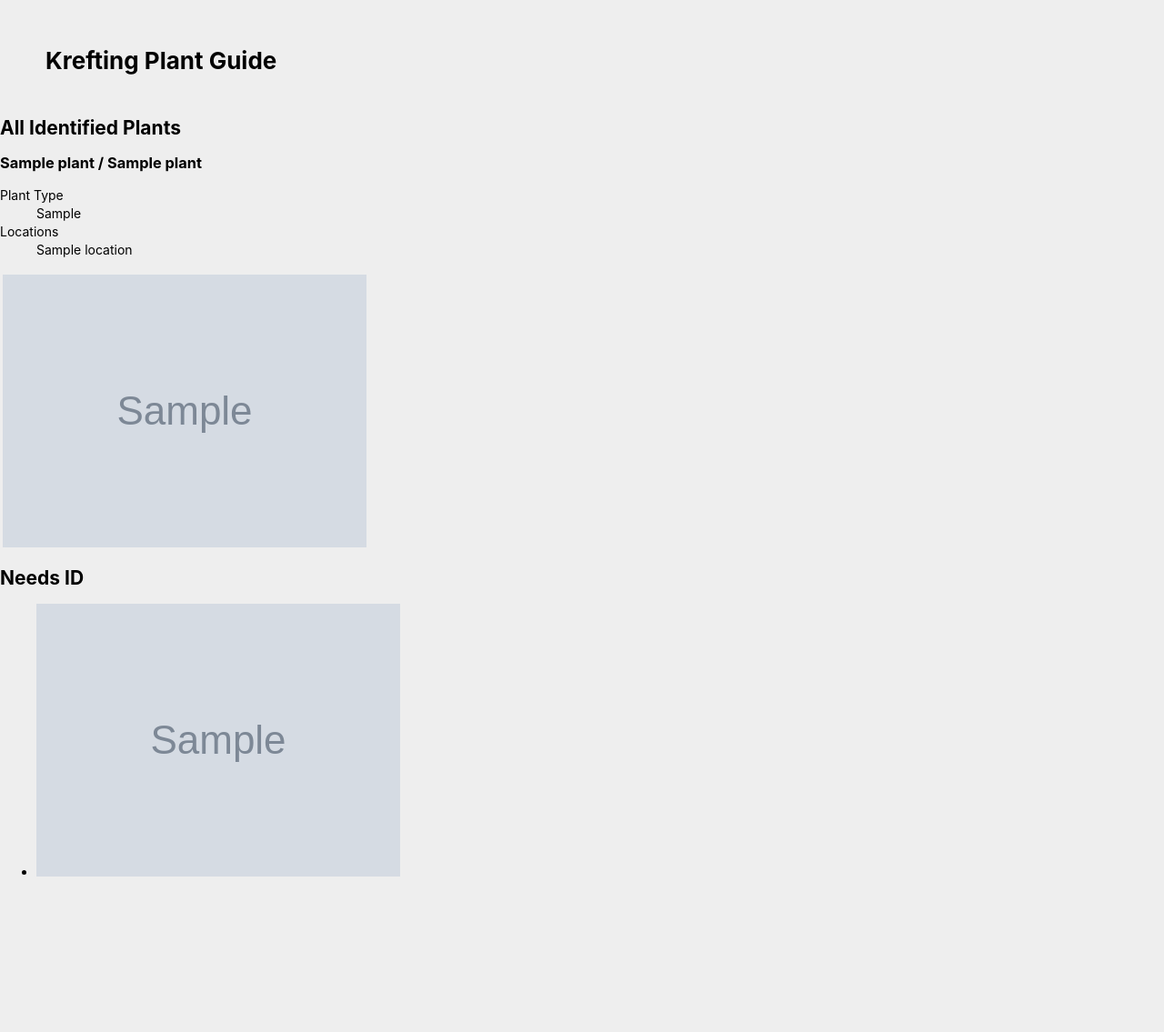
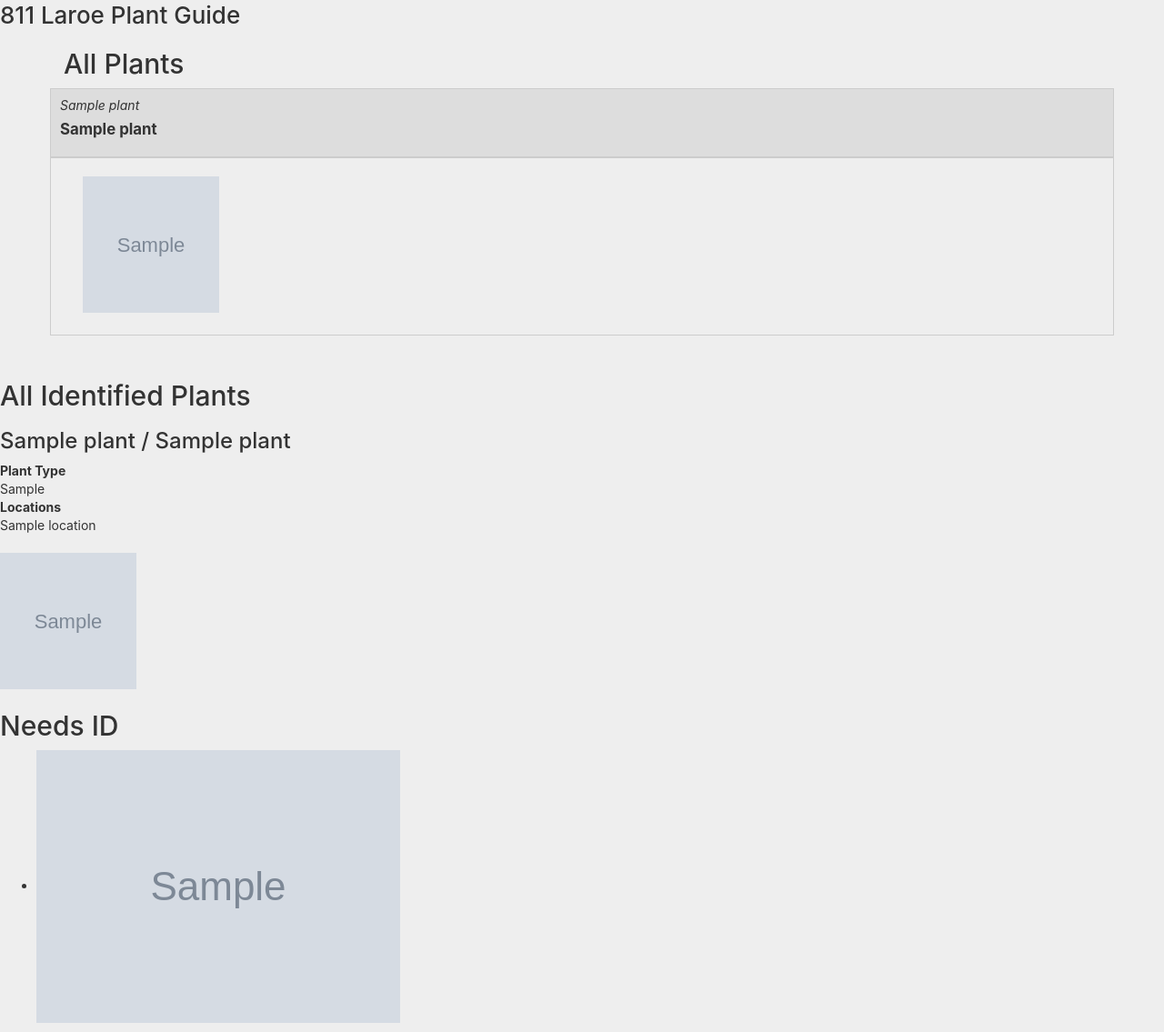
Before and after one commit to gordon-krefting/PlantBook, a Python web app: template book_formatter/book_formatter/templates/index.jinja2 in a window 1280 px wide. Shown: the whole page at 91% size. Before the commit the page ends 964 px from the top, so only its background shows below. Run offline with Jinja, Linux system fonts and the light colour scheme; the template is opened without the code that fills it: most values are stand-ins (such as "Sample title", 1, 10 or a date in 2020); grey boxes marked "Sample" are stand-in pictures; some libraries are stand-ins or nearby versions.

Commit message:
Added photo capture date , replaced 'invasive' boolean with 'nativity' , lots of style changes

```diff
--- a/book_formatter/book_formatter/templates/index.jinja2
+++ b/book_formatter/book_formatter/templates/index.jinja2
@@ -1,15 +1,17 @@
 <!DOCTYPE html>
 <html lang="en-US">
   <head>
+    <title>811 Laroe Plant Guide</title>
     <meta charset="utf-8">
+    <meta name="viewport" content="width=device-width, initial-scale=1">
+    <meta name="pinterest" content="nopin" />
+    <link rel="stylesheet" href="https://maxcdn.bootstrapcdn.com/bootstrap/3.4.1/css/bootstrap.min.css">
     <link rel="stylesheet" href="plantbook.css">
-    <title>Krefting Plant Guide</title>
-    <meta name="viewport" content="width=device-width"/>
-    <!--link rel="stylesheet" href="https://cdn.jsdelivr.net/npm/photoswipe@5.3.0/dist/photoswipe.css"-->
     <link rel="stylesheet" href="./photoswipe/dist/photoswipe.css">
     <link rel="stylesheet" href="./photoswipe/photoswipe-dynamic-caption-plugin.css">
+    <script src="https://ajax.googleapis.com/ajax/libs/jquery/3.6.4/jquery.min.js"></script>
+    <script src="https://maxcdn.bootstrapcdn.com/bootstrap/3.4.1/js/bootstrap.min.js"></script>
 
-    <!-- demo styles, ignore em-->
     <style>
       body {
         margin: 0;
@@ -21,7 +23,6 @@
       }
       h1 {
         margin: 0;
-        padding: 50px 50px 30px 50px;
         font-size: 26px;
         line-height: 1.3;
       }
@@ -50,9 +51,61 @@
     </style>
   </head>
   <body>
-    <section class="frontcover">
-      <h1>Krefting Plant Guide</h1>
-    </section>
+    <h1>811 Laroe Plant Guide</h1>
+
+  {% macro plantEntry(p) -%}
+      <div class="row" style="border: solid #cccccc 1px; padding:10px; background:#dddddd;">
+        <div class="column plant_listing">
+        <p class="scientific_name">{{p.scientific_name}}</p>
+        <p class="common_name">{{p.common_name}}</p>
+        </div>
+      </div>
+      <div class="row" style="border: solid #cccccc 1px; padding:20px; margin-bottom:30px; background:#eeeeee">
+      {% for photo in p.photo_records %}
+        <div class="col-sm-2  pswp-gallery__item">
+          <a
+                href="images/{{photo.filename}}"
+                data-pswp-width="{{photo.width}}"
+                data-pswp-height="{{photo.height}}"
+                target="_blank">
+            <img src="thumbs/{{photo.filename}}" alt="{{p.scientific_name}}" height="{{photo.thumbnail_height}}" width="{{photo.thumbnail_width}}"
+               style="width: 150px; height: 150px; object-fit: cover;">
+          </a>
+          <div class="pswp-caption-content">
+	      <div class="plant_caption">
+	      <p>{{plant_types[p.plant_type]}}</p>
+              <p class="scientific_name">{{p.scientific_name}}</p>
+              <p class="common_name">{{p.common_name}}</p>
+              <p>{{photo.date}}</p>
+              {% if p.invasive %}
+              <p class="invasive">Invasive</p>
+              {% endif %}
+              <dl>
+                <dt>Locations</dt>
+                {% for l in p.locations %}
+                <dd>{{locations[l]}}</dd>
+                {% endfor %}
+              </dl>
+	      </div>
+              </div>
+        </div>
+      {% endfor %}
+      </div>
+  {%- endmacro %}
+
+  {% macro plantList(name, key, plants) -%}
+    <div class="container" id="gallery_{{key}}">
+    <h2>{{name}}</h2>
+    {% for p in plants %}
+      {{ plantEntry(p) }}
+    {% endfor %}
+    </div>
+  {%- endmacro %}
+
+  {{ plantList("All Plants", "all", plants) }}
+
+
+
     <section class="chapter" id="gallery">
       <h2>All Identified Plants</h2>
       {% for p in plants %}
@@ -77,19 +130,22 @@
           <tr>
           {% for photo in p.photo_records %}
             <td>
-	    <div class="pswp-gallery__item">
+              <div class="pswp-gallery__item">
               <a
                 href="images/{{photo.filename}}"
                 data-pswp-width="{{photo.width}}"
                 data-pswp-height="{{photo.height}}"
+                {% if loop.index > 6 %}style = "display:none"{% endif %}
                 target="_blank">
-                <img src="thumbs/{{photo.filename}}" alt="{{p.scientific_name}}">
+              <img src="thumbs/{{photo.filename}}" alt="{{p.scientific_name}}" height="{{photo.thumbnail_height}}" width="{{photo.thumbnail_width}}"
+                   style="width: 150px; height: 150px; object-fit: cover;">
               </a>
 	      <div class="pswp-caption-content">
 	      <div class="plant_caption">
 	      <p>{{plant_types[p.plant_type]}}</p>
               <p class="scientific_name">{{p.scientific_name}}</p>
               <p class="common_name">{{p.common_name}}</p>
+              <p>{{photo.date}}</p>
               {% if p.invasive %}
               <p class="invasive">Invasive</p>
               {% endif %}
@@ -125,14 +181,15 @@
         top: 0, bottom: 0, left: 0, right: 0
       };
       const largeScreenPadding = {
-        top: 0, bottom: 0, left: 0, right: 0
+        top: 0, bottom: 0, left: 0, right: 30
       };
       const lightbox = new PhotoSwipeLightbox({
+        showHideAnimationType: 'fade',
         gallerySelector: '#gallery',
         childSelector: '.pswp-gallery__item',
         bgOpacity: 0.9,
 
-        // optionaly adjust viewport
+        // optionally adjust viewport
         paddingFn: (viewportSize) => {
           return viewportSize.x < 700 ? smallScreenPadding : largeScreenPadding
         },
@@ -141,11 +198,36 @@
 
       const captionPlugin = new PhotoSwipeDynamicCaption(lightbox, {
         mobileLayoutBreakpoint: 700,
-        type: 'auto',
+        type: 'aside',
         mobileCaptionOverlapRatio: 1
       });
 
       lightbox.init();
+
+      function createLightbox(tag) {
+        const lightbox = new PhotoSwipeLightbox({
+          showHideAnimationType: 'fade',
+          gallerySelector: '#gallery_' + tag,
+          childSelector: '.pswp-gallery__item',
+          bgOpacity: 0.9,
+
+          // optionally adjust viewport
+          paddingFn: (viewportSize) => {
+            return viewportSize.x < 700 ? smallScreenPadding : largeScreenPadding
+          },
+          pswpModule: () => import('./photoswipe/dist/photoswipe.esm.js')
+        });
+
+        const captionPlugin = new PhotoSwipeDynamicCaption(lightbox, {
+          mobileLayoutBreakpoint: 700,
+          type: 'aside',
+          mobileCaptionOverlapRatio: 1
+        });
+
+        lightbox.init();
+      }
+      createLightbox('all');
+
       </script>
 
   </body>
--- a/book_formatter/book_formatter/templates/photoswipe/photoswipe-dynamic-caption-plugin.css
+++ b/book_formatter/book_formatter/templates/photoswipe/photoswipe-dynamic-caption-plugin.css
@@ -25,7 +25,9 @@
   padding: 20px 15px 20px 20px;
   margin-top: 50px;
   margin-left: 30px;
+  margin-right: 30px;
   background: #cccccc;
+  Xborder: 1px solid red;
 }
 
 .pswp__dynamic-caption--below {
--- a/book_formatter/book_formatter/templates/plantbook.css
+++ b/book_formatter/book_formatter/templates/plantbook.css
@@ -26,3 +26,19 @@
   text-indent: -1em;
   padding-left: 1em;
 }
+
+.plant_listing .scientific_name {
+  font-style: italic;
+  font-size: 1em;
+  line-height: 1.1em;
+  text-indent: -1em;
+  padding-left: 1em;
+}
+
+.plant_listing .common_name {
+  font-weight: bold;
+  font-size: 1.2em;
+  line-height: 1.1em;
+  text-indent: -1em;
+  padding-left: 1em;
+}
--- a/book_formatter/pyproject.toml
+++ b/book_formatter/pyproject.toml
@@ -11,6 +11,7 @@ python = "^3.11"
 jinja2 = "^3.1.2"
 pytest = "^7.4.0"
 imagesize = "^1.4.1"
+python-dateutil = "^2.8.2"
 
 
 [build-system]
```
Also changed, not shown: book_formatter/book_formatter/book_formatter.py (+12 -4 lines), 4 other files.
